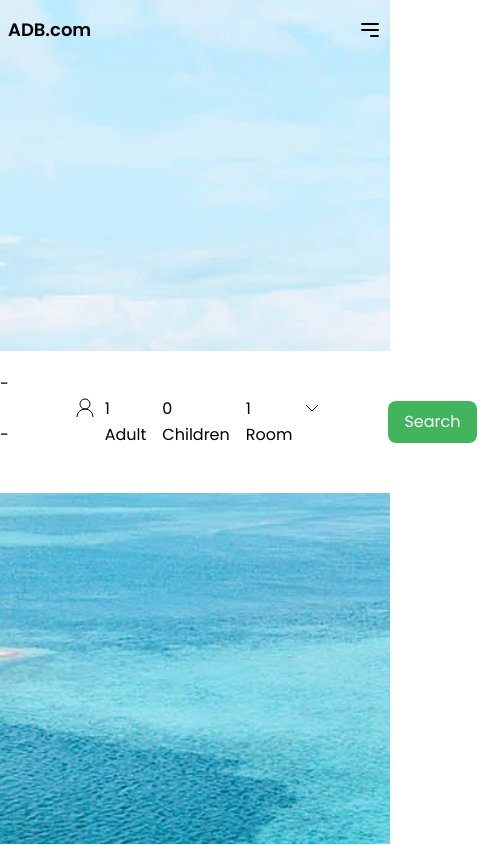
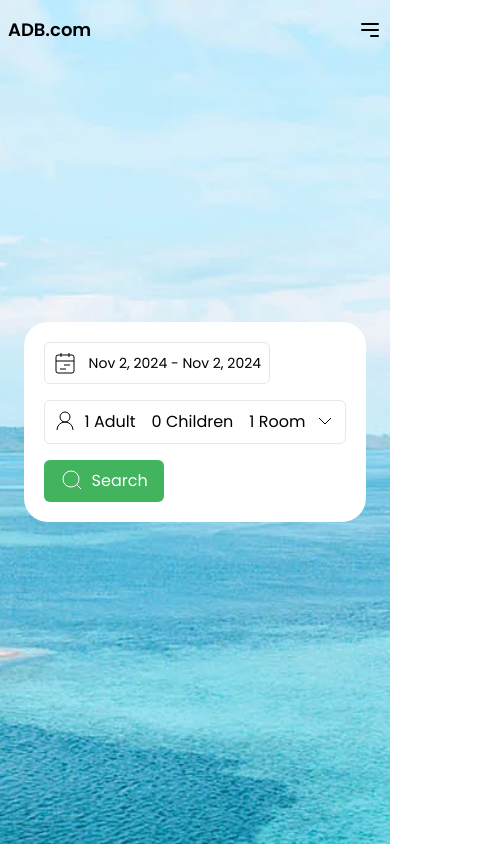
Before and after one commit to tanvir-hossen49/hotel_management_client, a React (Vite) app: page / in a window 390 px wide. Shown: the top 846 px of the page, 497 px wide, since content can reach past the window. Built offline with nearby package versions, Linux system fonts and the light colour scheme.

Commit message:
make responsive checkavailability component

```diff
--- a/src/Page/Home/Banner.jsx
+++ b/src/Page/Home/Banner.jsx
@@ -9,7 +9,7 @@ const Banner = () => {
         backgroundPosition: "center",
         height: "100vh",
       }}
-      className="flex justify-center items-center"
+      className="flex justify-center items-center container"
     >
       <CheckAvailability />
     </div>
--- a/src/components/CheckAvailability/Calendar.jsx
+++ b/src/components/CheckAvailability/Calendar.jsx
@@ -1,4 +1,4 @@
-import { useState } from "react";
+import { useState, useEffect, useRef } from "react";
 import { DateRange } from "react-date-range";
 import "react-date-range/dist/styles.css";
 import "react-date-range/dist/theme/default.css";
@@ -6,6 +6,7 @@ import { Icon } from "../index";
 
 const Calendar = () => {
   const [openCalendar, setOpenCalendar] = useState(false);
+  const calendarRef = useRef(null);
   const [selectionRange, setSelectionRange] = useState({
     startDate: new Date(),
     endDate: new Date(),
@@ -14,36 +15,65 @@ const Calendar = () => {
 
   const handleSelect = ranges => {
     setSelectionRange({
-      ...selectionRange,
       startDate: ranges.selection.startDate,
       endDate: ranges.selection.endDate,
+      key: "selection",
     });
+  };
+
+  // Close calendar when clicking outside
+  useEffect(() => {
+    const handleClickOutside = event => {
+      if (calendarRef.current && !calendarRef.current.contains(event.target)) {
         setOpenCalendar(false);
+      }
+    };
+
+    // Add event listener
+    document.addEventListener("mousedown", handleClickOutside);
+
+    // Clean up the event listener
+    return () => {
+      document.removeEventListener("mousedown", handleClickOutside);
+    };
+  }, []);
+
+  // Formatting the dates to display
+  const formatDate = date => {
+    return date.toLocaleDateString("en-US", {
+      year: "numeric",
+      month: "short",
+      day: "numeric",
+    });
   };
 
   return (
-    <div>
-      <div>
+    <div className="relative" ref={calendarRef}>
       <button
         onClick={() => setOpenCalendar(!openCalendar)}
-          className="flex gap-3"
+        className="flex gap-3 items-center p-2 border rounded-md md:flex-row md:gap-4 md:p-4"
       >
         <span>
-            <Icon name="calendar"></Icon>
+          <Icon name="calendar" />
         </span>
-          <span> Check-In / Check-Out</span>
+        <span className="text-sm md:text-base">
+          {`${formatDate(selectionRange.startDate)} - ${formatDate(
+            selectionRange.endDate
+          )}`}
+        </span>
       </button>
 
       {openCalendar && (
+        <div className="absolute top-full left-0 z-50 w-full md:w-auto transition-transform">
           <DateRange
             ranges={[selectionRange]}
             onChange={handleSelect}
-            months={2}
-            direction="horizontal"
+            months={window.innerWidth < 768 ? 1 : 2}
+            direction={window.innerWidth < 768 ? "vertical" : "horizontal"}
             minDate={new Date()}
           />
+        </div>
       )}
-      </div>
     </div>
   );
 };
--- a/src/components/CheckAvailability/CheckAvailability.jsx
+++ b/src/components/CheckAvailability/CheckAvailability.jsx
@@ -4,7 +4,7 @@ import Guest from "./Guest";
 
 const CheckAvailability = () => {
   return (
-    <div className="bg-white text-black p-5 rounded-3xl flex justify-between items-center gap-x-16">
+    <div className="flex flex-col md:flex-row justify-between md:items-center gap-y-4 md:gap-x-8 lg:gap-x-16 bg-white text-black p-5 rounded-3xl">
       <Calendar />
       <Guest />
       <Search />
--- a/src/components/CheckAvailability/Guest.jsx
+++ b/src/components/CheckAvailability/Guest.jsx
@@ -1,25 +1,63 @@
-import { useState } from "react";
+import { useEffect, useRef, useState } from "react";
 import GuestCounter from "./GuestCounter";
 import { Icon } from "../index.js";
 
 const Guest = () => {
   const [openGuestCounter, setOpenGuestCounter] = useState(false);
+  const [adults, setAdults] = useState(1);
+  const [children, setChildren] = useState(0);
+  const [room, setRoom] = useState(1);
+  const guestCounterRef = useRef(null);
+
+  // Close GuestCounter when clicking outside
+  useEffect(() => {
+    const handleClickOutside = event => {
+      if (
+        guestCounterRef.current &&
+        !guestCounterRef.current.contains(event.target)
+      ) {
+        setOpenGuestCounter(false);
+      }
+    };
+
+    // Add event listener
+    document.addEventListener("mousedown", handleClickOutside);
+
+    // Clean up the event listener
+    return () => {
+      document.removeEventListener("mousedown", handleClickOutside);
+    };
+  }, []);
+
   return (
-    <div className="flex gap-2 cursor-pointer relative">
+    <div className="flex gap-2 cursor-pointer relative p-2 border rounded-md md:flex-row md:gap-4 md:p-4">
       <span>
         <Icon name="user" />
       </span>
-      <div>
+      <div ref={guestCounterRef}>
         <div
-          className="flex gap-4"
+          className="flex gap-4 select-none text-center"
           onClick={() => setOpenGuestCounter(!openGuestCounter)}
         >
-          <span>1 Adult</span>
-          <span>0 Children</span>
-          <span>1 Room</span>
+          <span>
+            {adults} Adult{adults > 1 ? "s" : ""}
+          </span>
+          <span>{children} Children</span>
+          <span>
+            {room} Room{room > 1 ? "s" : ""}
+          </span>
         </div>
 
-        {openGuestCounter && <GuestCounter />}
+        {openGuestCounter && (
+          <GuestCounter
+            adults={adults}
+            setAdults={setAdults}
+            children={children}
+            setChildren={setChildren}
+            room={room}
+            setRoom={setRoom}
+          />
+        )}
       </div>
       <span>
         <Icon name="downArrow" />
--- a/src/components/CheckAvailability/GuestCounter.jsx
+++ b/src/components/CheckAvailability/GuestCounter.jsx
@@ -1,11 +1,13 @@
-import React, { useState } from "react";
+import React from "react";
 
-const GuestCounter = () => {
-  const [adults, setAdults] = useState(1);
-  const [children, setChildren] = useState(0);
-  const [room, setRoom] = useState(1);
-
-  // Function to handle increment
+const GuestCounter = ({
+  adults,
+  setAdults,
+  children,
+  setChildren,
+  room,
+  setRoom,
+}) => {
   const increment = type => {
     if (type === "adults") {
       setAdults(adults + 1);
@@ -16,7 +18,6 @@ const GuestCounter = () => {
     }
   };
 
-  // Function to handle decrement
   const decrement = type => {
     if (type === "adults" && adults > 1) {
       setAdults(adults - 1);
--- a/src/components/CheckAvailability/Search.jsx
+++ b/src/components/CheckAvailability/Search.jsx
@@ -1,10 +1,13 @@
 import React from "react";
-import { Button } from "../index";
+import { Button, Icon } from "../index";
 
 const Search = () => {
   return (
-    <div>
-      <Button className="">Search</Button>
+    <div className="select-none">
+      <Button className="flex gap-2 p-2 rounded-md md:flex-row md:gap-3 md:p-4">
+        <Icon name="search" />
+        Search
+      </Button>
     </div>
   );
 };
--- a/src/components/Divider/VerticalDivider.jsx
+++ b/src/components/Divider/VerticalDivider.jsx
@@ -1,7 +1,11 @@
 import React from "react";
 
 const VerticalDivider = () => {
-  return <div className=""></div>;
+  return (
+    <div className="flex items-center justify-center mx-4 ">
+      <div className="w-4 h-[1px] bg-black"></div>
+    </div>
+  );
 };
 
 export default VerticalDivider;
--- a/src/components/Icon/Icon.jsx
+++ b/src/components/Icon/Icon.jsx
@@ -32,6 +32,18 @@ const Icon = ({ name, size = 24, fill = "none", stroke = "currentColor" }) => {
         <path d="M17 18h.01" />
       </svg>
     ),
+    search: (
+      <svg
+        width={size}
+        height={size}
+        fill={fill}
+        stroke={stroke}
+        viewBox="0 0 24 24"
+      >
+        <circle cx="11" cy="11" r="8" />
+        <path d="m21 21-4.3-4.3" />
+      </svg>
+    ),
     downArrow: (
       <svg
         width={size}
--- a/src/components/index.js
+++ b/src/components/index.js
@@ -6,7 +6,8 @@ import Navbar from "./Navbar/Navbar";
 import AnimatedButton from "./Button/AnimatedButton";
 import Button from "./Button/Button";
 import ToggleButton from "./Button/ToggleButton";
-import HorizontalDivider from "./divider/HorizontalDivider";
+import HorizontalDivider from "./Divider/HorizontalDivider";
+import VerticalDivider from "./Divider/VerticalDivider";
 import Icon from "./Icon/Icon";
 import CheckAvailability from "./CheckAvailability/CheckAvailability";
 
@@ -18,6 +19,7 @@ export {
   Input,
   ToggleButton,
   ToggleTheme,
+  VerticalDivider,
   Navbar,
   HorizontalDivider,
   Icon,
```
Also changed, not shown: src/assets/462566667_956441636322363_6203063901700579477_n.jpg (deleted). Lines whose indentation alone changed are shown as unchanged.
